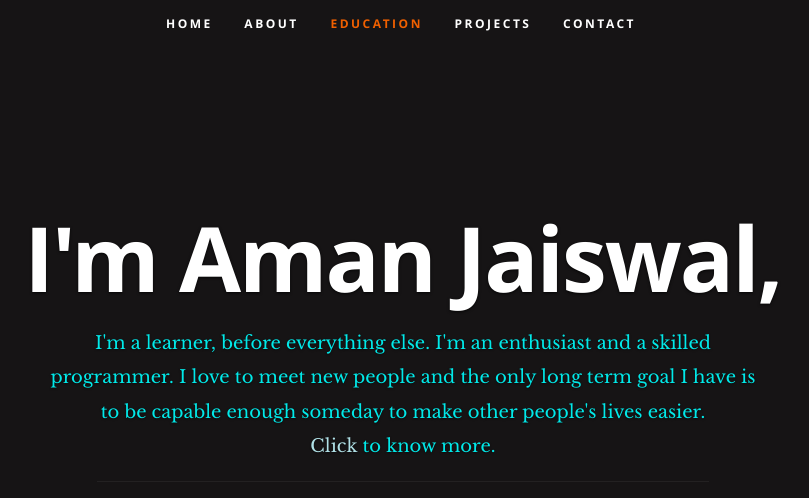
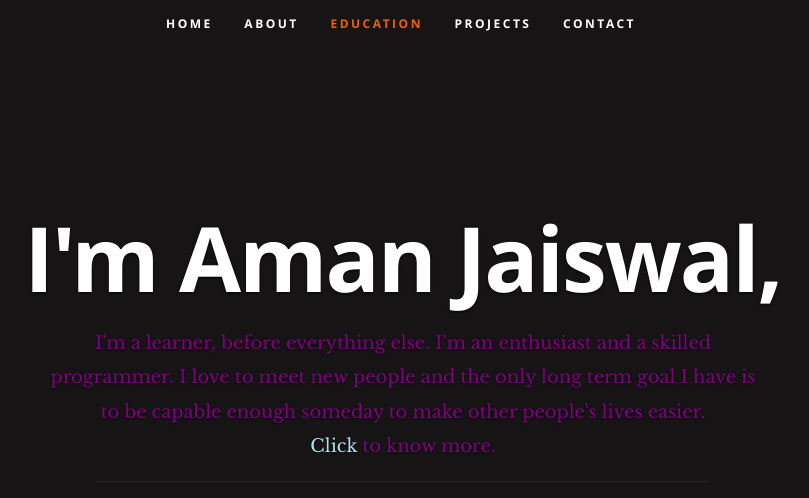
Before and after one commit to amanjaiswalofficial/profile, a plain HTML site: page index.html in a window 1280 px wide. Shown: the top 498 px of the page, without its empty margins (239-1048 px from the left). Drawn offline with nearby package versions, Linux system fonts and the light colour scheme.

Commit message:
Update-2

```diff
--- a/index.html
+++ b/index.html
@@ -28,7 +28,7 @@
 
    <!-- Favicons
 	================================================== -->
-
+	<link rel="shortcut icon" href="favicon.png" >
 
 </head>
 
@@ -56,7 +56,7 @@
       <div class="row banner">
          <div class="banner-text">
             <h1 class="responsive-headline">I'm Aman Jaiswal,</h1>
-            <h3><div style='color:rgba(0, 255, 255, 0.911);font-family:'Franklin Gothic Medium', 'Arial Narrow', Arial, sans-serif' class="responsive-headline">I'm a learner, before everything else. I'm an enthusiast and a skilled programmer. I love to meet new people and the only long term goal I have is to be capable enough someday to make other people's lives easier.<br> <a class="smoothscroll" href="#about" style='color:powderblue'>Click</a> to know more.</div></h3>
+            <h3><div style='color:purple;font-family:'Franklin Gothic Medium', 'Arial Narrow', Arial, sans-serif' class="responsive-headline">I'm a learner, before everything else. I'm an enthusiast and a skilled programmer. I love to meet new people and the only long term goal I have is to be capable enough someday to make other people's lives easier.<br> <a class="smoothscroll" href="#about" style='color:powderblue'>Click</a> to know more.</div></h3>
             <hr />
             <ul class="social">
             <li>
```
Also changed, not shown: favicon.png (added).
